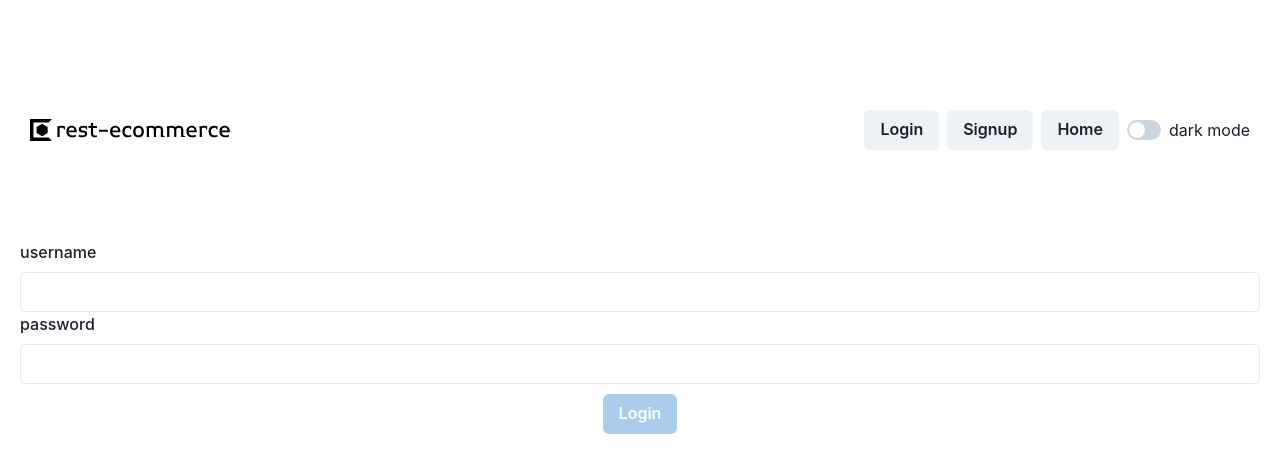
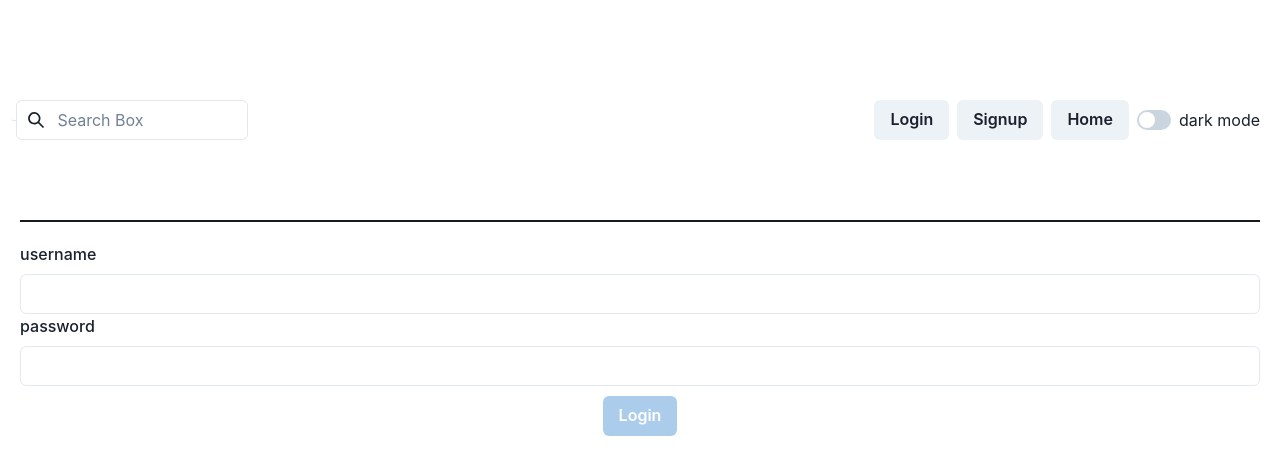
Before and after one commit to RezaJeffrey/rest-ecommerce-api, a React (Vite) app in the folder front-end/: page /users/login in a window 1280 px wide. Shown: the top 474 px of the page. Built offline with nearby package versions, Linux system fonts and the light colour scheme.

Commit message:
style navbar!

```diff
--- a/front-end/src/component/Navbar/Navbar.tsx
+++ b/front-end/src/component/Navbar/Navbar.tsx
@@ -1,39 +1,36 @@
-import { Box, Button, HStack } from "@chakra-ui/react";
+import {
+  Box,
+  Button,
+  Flex,
+  HStack,
+  useColorMode,
+  useColorModeValue,
+} from "@chakra-ui/react";
 import Logo from "./items/Logo";
-import ToggleColorMode from "./items/ToggleColorMode";
-import { useNavigate } from "react-router-dom";
-import { ACCESS_TOKEN } from "../../api/axiosInstance";
+import SearchBox from "./items/SearchBox";
+import NavButtons from "./items/NavBUttons";
 
 function Navbar() {
-  const navigate = useNavigate();
   return (
-    <HStack justifyContent="space-between" padding="10px">
-      <Box>
-        <Logo />
-      </Box>
-      <HStack>
-        {localStorage.getItem(ACCESS_TOKEN) ? (
-          <Button onClick={() => navigate("/users/logout/", { replace: true })}>
-            Logout
-          </Button>
-        ) : (
-          <HStack>
-            <Button
-              onClick={() => navigate("/users/login/", { replace: true })}
-            >
-              Login
-            </Button>
-            <Button
-              onClick={() => navigate("/users/signup/", { replace: true })}
-            >
-              Signup
-            </Button>
-          </HStack>
-        )}
-        <Button onClick={() => navigate("/", { replace: true })}>Home</Button>
-        <ToggleColorMode />
-      </HStack>
-    </HStack>
+    <Box>
+      <Flex
+        mb="5"
+        borderBottom={2}
+        borderStyle={"solid"}
+        borderColor={useColorModeValue("gray.900", "whiteAlpha.900")}
+        align={"center"}
+      >
+        <Flex flex={1} ml={-2} display={"flex"}>
+          <Logo />
+        </Flex>
+        <Flex flex={1} justify={"start"} mr="400">
+          <SearchBox />
+        </Flex>
+        <Flex ml="400">
+          <NavButtons />
+        </Flex>
+      </Flex>
+    </Box>
   );
 }
 
--- /dev/null
+++ b/front-end/src/component/Navbar/items/NavBUttons.tsx
@@ -0,0 +1,36 @@
+import { HStack, Button } from "@chakra-ui/react";
+import { ACCESS_TOKEN } from "../../../api/axiosInstance";
+import ToggleColorMode from "./ToggleColorMode";
+import { useNavigate } from "react-router-dom";
+
+function NavButtons() {
+  const navigate = useNavigate();
+  return (
+    <>
+      <HStack>
+        {localStorage.getItem(ACCESS_TOKEN) ? (
+          <Button onClick={() => navigate("/users/logout/", { replace: true })}>
+            Logout
+          </Button>
+        ) : (
+          <HStack>
+            <Button
+              onClick={() => navigate("/users/login/", { replace: true })}
+            >
+              Login
+            </Button>
+            <Button
+              onClick={() => navigate("/users/signup/", { replace: true })}
+            >
+              Signup
+            </Button>
+          </HStack>
+        )}
+        <Button onClick={() => navigate("/", { replace: true })}>Home</Button>
+        <ToggleColorMode />
+      </HStack>
+    </>
+  );
+}
+
+export default NavButtons;
--- /dev/null
+++ b/front-end/src/component/Navbar/items/SearchBox.tsx
@@ -0,0 +1,19 @@
+import { SearchIcon } from "@chakra-ui/icons";
+import { Input, InputGroup, InputLeftElement, Stack } from "@chakra-ui/react";
+
+function SearchBox() {
+  return (
+    <>
+      <Stack spacing={3}>
+        <InputGroup width="400%">
+          <InputLeftElement>
+            <SearchIcon />
+          </InputLeftElement>
+          <Input placeholder="Search Box" />
+        </InputGroup>
+      </Stack>
+    </>
+  );
+}
+
+export default SearchBox;
```
